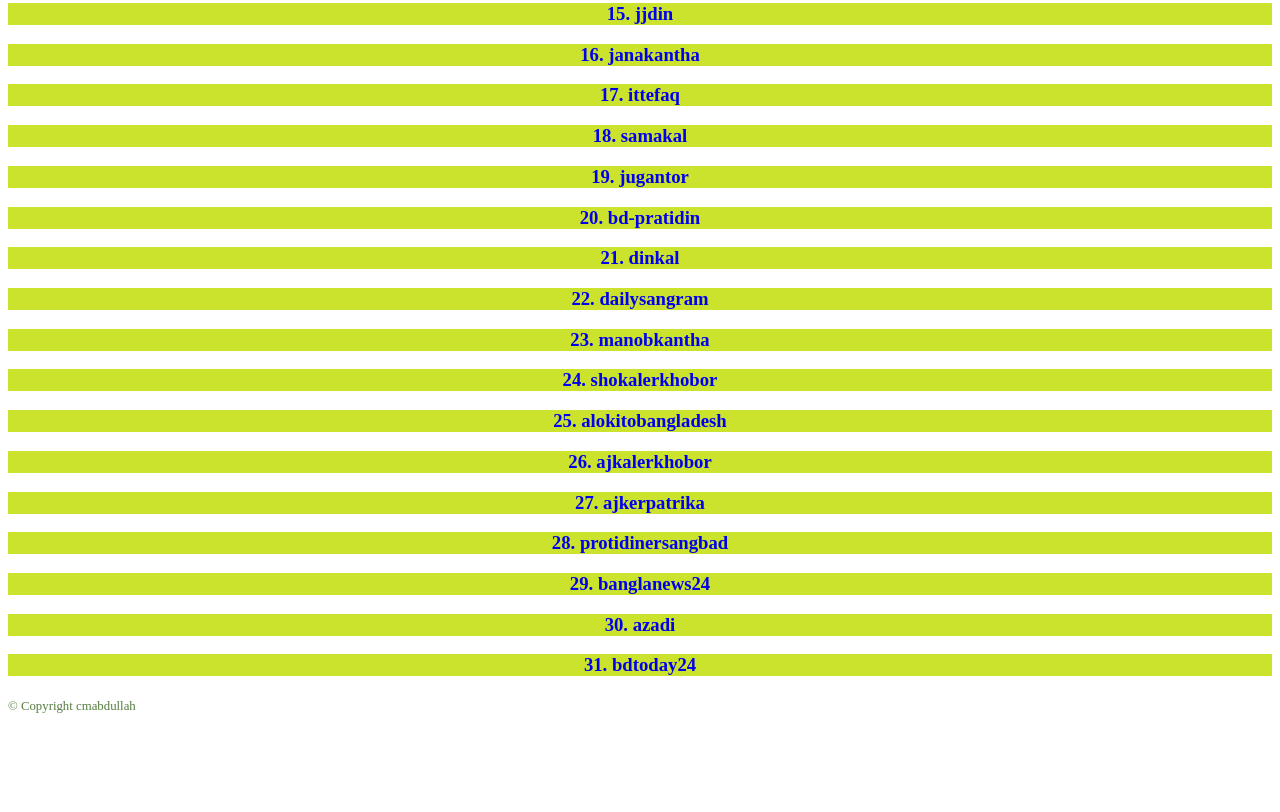
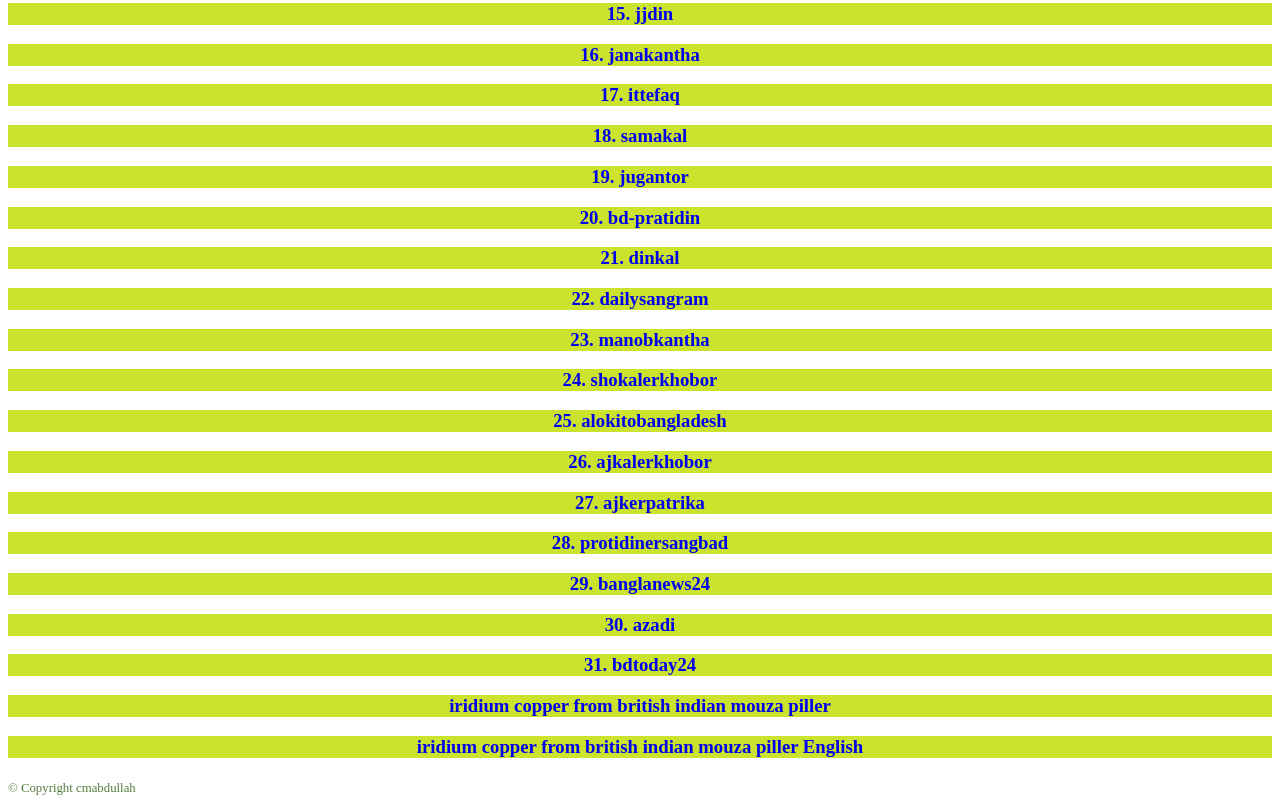
Before and after one commit to cmabdullah/news, a plain HTML site: page index.html in a window 1280 px wide. Shown: the part 647-1459 px from the top of the page. Before the commit the page ends 1378 px from the top, so only its background shows below. Drawn offline with Linux system fonts and the light colour scheme.

Commit message:
iridium copper

```diff
--- a/index.html
+++ b/index.html
@@ -121,7 +121,9 @@ h3 {
 
 <p><a href="http://bdtoday24.com/" ><h3>31. bdtoday24</h3></a></p>
 
+<p><a href="http://www.bd24live.com/bn/article/107861/index.html " ><h3>iridium copper from british indian mouza piller</h3></a></p>
 
+<p><a href="https://www.alibaba.com/product-detail/iridium-copper-from-british-indian-mouza_126912782.html" ><h3>iridium copper from british indian mouza piller English</h3></a></p>
 
 
 <section id="address" >
```
